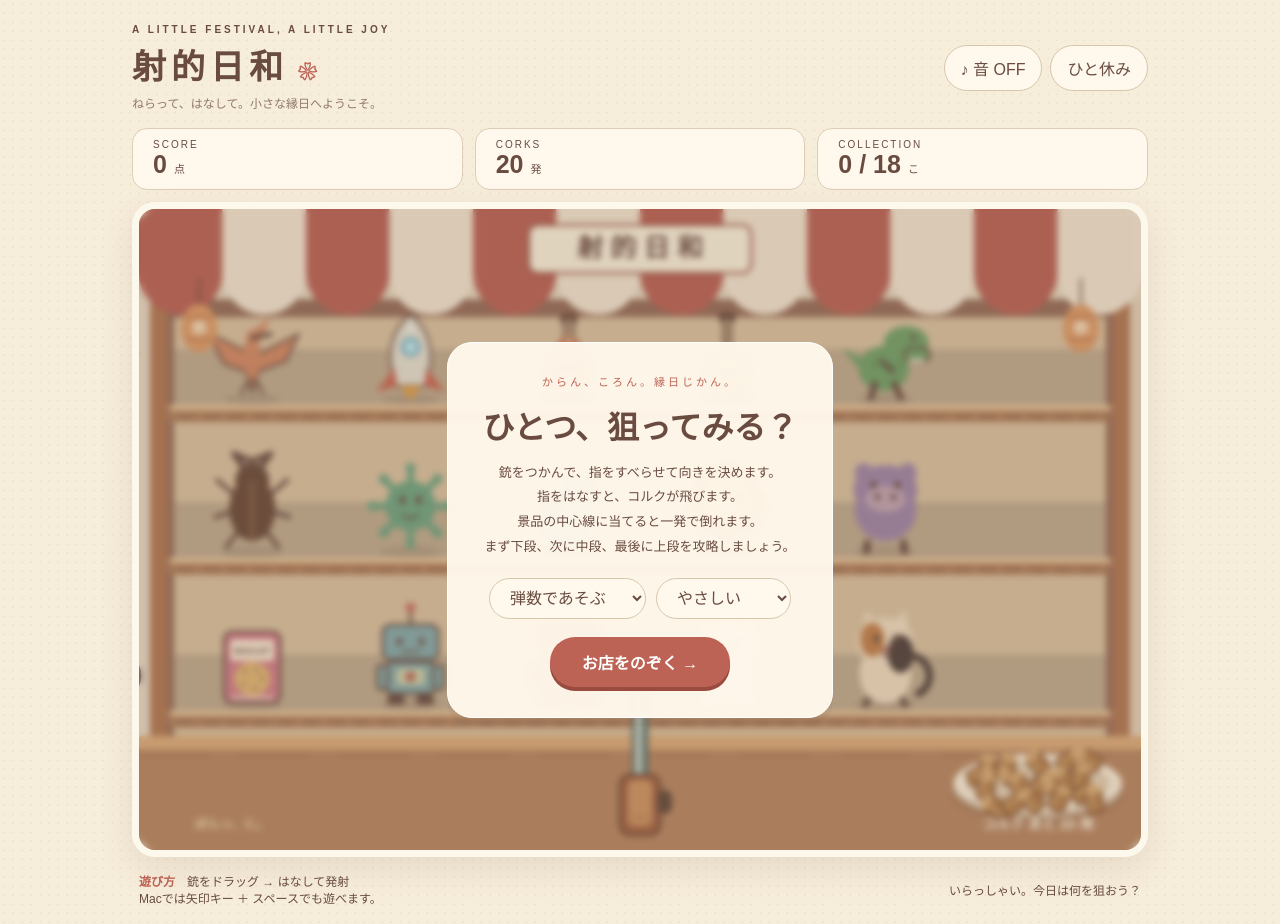
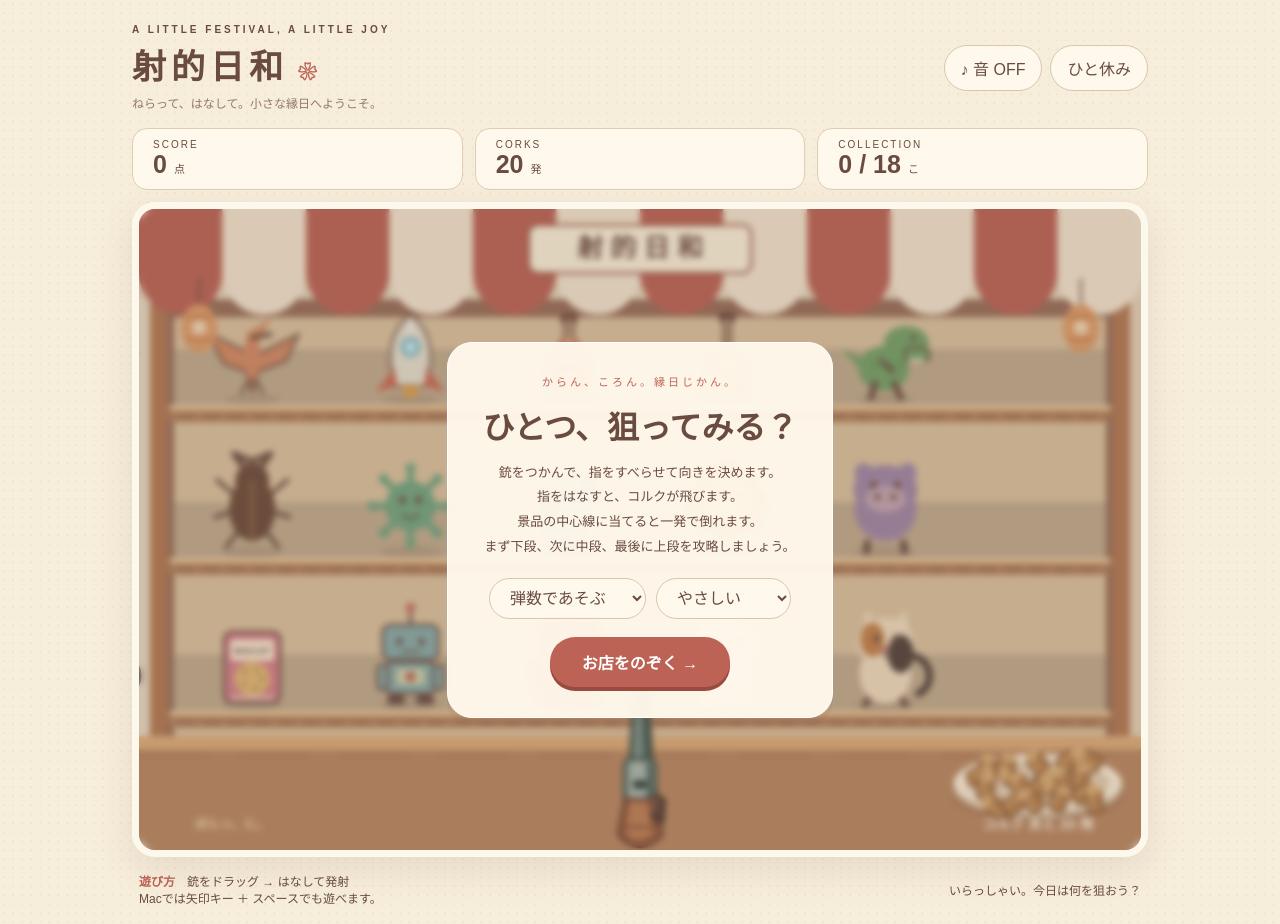
Before and after one commit to koriyamanaohiro/timer3, a plain HTML site: page index.html in a window 1280 px wide. Shown: the top 924 px of the page. Drawn offline with Linux system fonts and the light colour scheme.

Commit message:
Add files via upload

```diff
--- a/index.html
+++ b/index.html
@@ -60,8 +60,16 @@ rr(11,92,17,H-112,4,'#b77e56');rr(W-28,92,17,H-112,4,'#b77e56');g.fillStyle='#f8
 rr(0,H-112,W,112,0,'#bd8d65');rr(0,H-114,W,14,3,'#e1b17c');for(let x=0;x<W;x+=100)line(x,H-95,x+70,H-95,'#af7f59',2);text('ぽんっ、と。',92,H-22,12,'#f9e1b9');drawCorks();
 for(const p of particles){g.globalAlpha=Math.max(0,p.life);rr(p.x,p.y,6,9,2,p.color)}g.globalAlpha=1;
 const pose=gunPose(),gx=pose.x,gy=pose.y,L=pose.length;g.save();g.translate(gx,gy);g.rotate(pose.angle);g.translate(0,cooldown>0?Math.sin(cooldown/.38*Math.PI)*7:0);
-// Perspective barrel: raising the aim visibly raises and lengthens the barrel.
-rr(-7,-L,14,L-15,6,'#9baea5','#53695e');rr(-4,-L+6,4,L-43,2,'#d7dfcb');line(4,-L+13,4,-40,'#71877b',2);ellipse(0,-L,8,4,'#526a60');ellipse(0,-L,4,2,'#30483e');rr(-2,-L-6,4,9,2,'#d9c394','#5a624b');rr(-20,-36,40,60,10,'#a96b48','#704b37');rr(-12,-31,24,46,6,'#d39a66');rr(17,-21,15,24,8,'#6b5140');line(-8,7,8,7,'#b67e50',2);g.restore();
+// Rifle seen from roughly 35 degrees above: only the gun is visible.
+g.fillStyle='#3f4f4930';g.beginPath();g.moveTo(-5,-L+5);g.lineTo(9,-L+5);g.lineTo(16,-38);g.lineTo(25,28);g.lineTo(-18,31);g.lineTo(-9,-38);g.closePath();g.fill();
+g.fillStyle='#526a60';g.beginPath();g.moveTo(-6,-L);g.lineTo(6,-L);g.lineTo(11,-39);g.lineTo(-11,-39);g.closePath();g.fill();g.strokeStyle='#344b42';g.lineWidth=2;g.stroke();
+g.fillStyle='#81968b';g.beginPath();g.moveTo(-4,-L+3);g.lineTo(1,-L+3);g.lineTo(3,-42);g.lineTo(-7,-42);g.closePath();g.fill();
+g.fillStyle='#40564d';g.beginPath();g.moveTo(6,-L);g.lineTo(9,-L+4);g.lineTo(14,-36);g.lineTo(11,-39);g.closePath();g.fill();
+ellipse(0,-L,7,3.5,'#344b42');ellipse(0,-L,3.5,1.8,'#172b24');rr(-2,-L-7,4,8,2,'#d9c394','#5a624b');
+rr(-16,-52,32,45,7,'#788d83','#3f554c');rr(-11,-49,17,38,5,'#aebbb0');line(10,-47,10,-12,'#42594f',3);rr(-7,-31,14,9,3,'#394c44');
+g.fillStyle='#9e6242';g.beginPath();g.moveTo(-15,-12);g.lineTo(15,-12);g.lineTo(22,23);g.quadraticCurveTo(16,34,0,36);g.quadraticCurveTo(-16,34,-22,23);g.closePath();g.fill();g.strokeStyle='#603e2f';g.lineWidth=2.5;g.stroke();
+g.fillStyle='#c18458';g.beginPath();g.moveTo(-10,-9);g.lineTo(7,-9);g.lineTo(13,22);g.quadraticCurveTo(7,28,-7,29);g.lineTo(-14,21);g.closePath();g.fill();line(-14,16,14,16,'#754832',2);
+g.fillStyle='#5c4639';g.beginPath();g.moveTo(15,-18);g.lineTo(25,-11);g.lineTo(23,12);g.lineTo(12,8);g.closePath();g.fill();g.strokeStyle='#3e3029';g.stroke();rr(12,-16,7,18,3,'#735447');g.restore();
 for(const s of shots){const t=Math.min(1,s.t/.20);ellipse(s.sx+(s.x-s.sx)*t,s.sy+(s.y-s.sy)*t,7-3*t,9-5*t,'#cda06c')}
 }
 function frame(now){const dt=Math.min(.04,(now-last)/1000||0);last=now;if(state==='playing'){elapsed+=dt;offset+=dt*30*+$('speed').value;cooldown=Math.max(0,cooldown-dt);if(mode==='time')remaining=Math.max(0,remaining-dt);for(const s of shots){s.t+=dt;if(s.t>=.20&&!s.done){s.done=true;hit(s)}}shots=shots.filter(s=>s.t<.27);for(const p of prizes){p.wobble=Math.max(0,p.wobble-dt);p.spin=Math.max(0,p.spin-dt);if(p.fallen)p.fall+=dt*1.6}for(const p of particles){p.x+=p.vx*dt;p.y+=p.vy*dt;p.vy+=350*dt;p.life-=dt}particles=particles.filter(p=>p.life>0);musicClock-=dt;if(musicClock<=0){musicClock=.22;if(!muted){tone(440*2**((melody[noteIndex%32]-69)/12),.17,'sine',.18);if(noteIndex%4===0)tone([130.81,174.61,196,130.81][Math.floor(noteIndex/8)%4],.35,'triangle',.17)}noteIndex++}hud();if((mode==='ammo'&&ammo===0&&shots.length===0&&cooldown===0)||(mode==='time'&&remaining===0&&shots.length===0)||prizes.every(p=>p.fallen)){if(!prizes.some(p=>p.fallen&&p.fall<1))finish()}}draw();requestAnimationFrame(frame)}
```
Also changed, not shown: shateki.html (+10 -2 lines).
